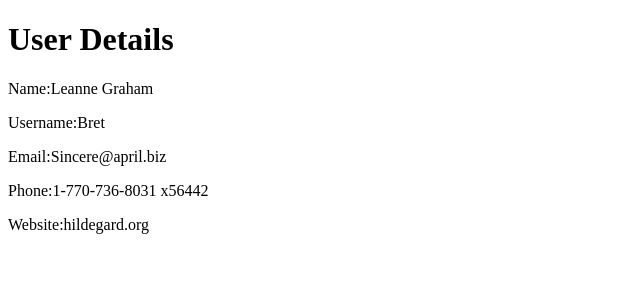
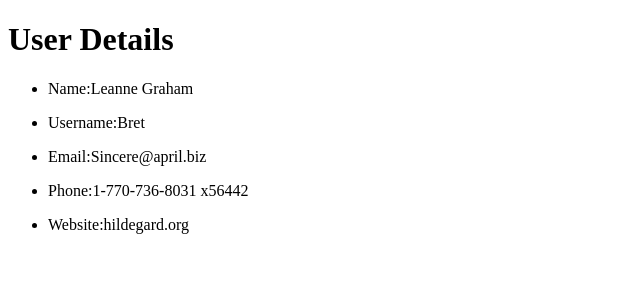
Before and after one commit to acciojob/routing-people-Awes-Khan, a React app: page /users/1 in a window 1280 px wide. Shown: the top 300 px of the page, without its empty margins (0-640 px from the left). Built offline with nearby package versions, Linux system fonts and the light colour scheme.

Commit message:
Add files via upload

```diff
--- a/src/components/UsersItem.jsx
+++ b/src/components/UsersItem.jsx
@@ -8,11 +8,15 @@ const UsersItem = ( {data} ) => {
   return (
     <div>
       <h1>User Details</h1>
+      <ul>
       {Object.keys(user).map((id) => (
-      <p key={id}>
-        {id.charAt(0).toUpperCase() + id.slice(1).toLowerCase()}:{user[id]}
-      </p>
+        <li key={id}>
+          <p>
+            {id.charAt(0).toUpperCase() + id.slice(1).toLowerCase()}:{user[id]}
+          </p>
+      </li>
       ))}
+      </ul>
     </div>
   );
 };
--- a/src/components/UsersList.jsx
+++ b/src/components/UsersList.jsx
@@ -1,4 +1,5 @@
 import React from "react";
+import { Link } from "react-router-dom";
 
 const UsersList = (data) => {
   console.log(data);
@@ -7,7 +8,9 @@ const UsersList = (data) => {
       <h1>User List</h1>
       <ul>
         {data.data.map((user, index) => (
-          <li key={index+1}><a href={`/users/${index+1}`}>{user.name}</a></li>
+          <Link key={index + 1} to={`/users/${index+1}`}>
+            <li ><a href={`/users/${index + 1}`}>{user.name}</a></li>
+          </Link>
         ))}
       </ul>
     </div>
```
